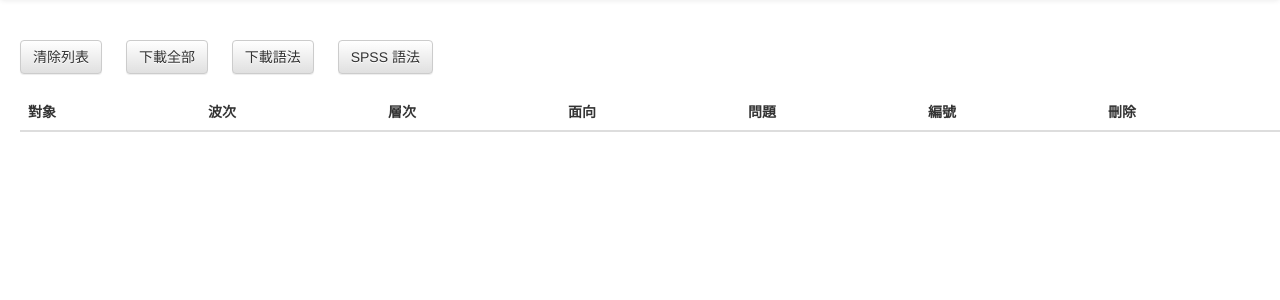
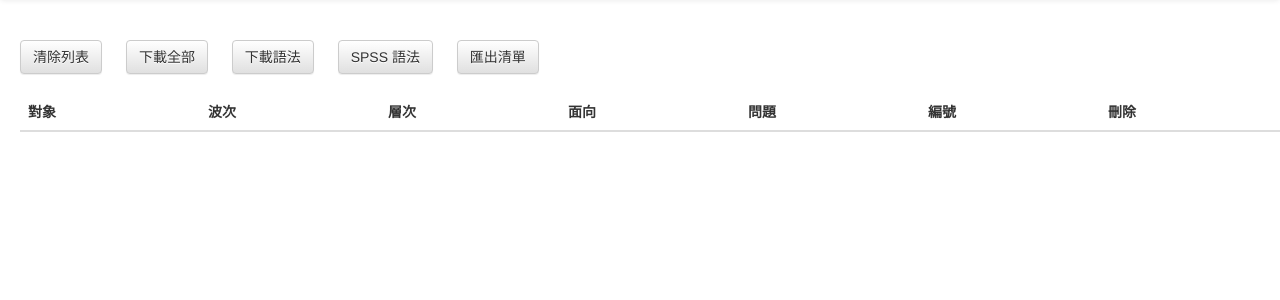
Before and after one commit to j129008/questionnaire-management-system, a Django app: page /download/ in a window 1280 px wide. Shown: the part 52-352 px from the top of the page. Run offline with Django 3.2, Linux system fonts and the light colour scheme; lists and menus that the app fills with data are empty; some libraries are stand-ins or nearby versions.

Commit message:
add download list button

```diff
--- a/templates/download.html
+++ b/templates/download.html
@@ -42,8 +42,9 @@
          <form style="margin-bottom: 20px" id="form" action="/download/" method="get">
             <button style="margin-right: 20px" class="btn btn-default" name="clear" value="true">清除列表</button>
             <button style="margin-right: 20px" class="btn btn-default" name="downloadAll" value="true">下載全部</button>
-            <button style="margin-right: 20px"class="btn btn-default" name="downloadProg" value="true">下載語法</button>
-            <button class="btn btn-default" name="downloadProg_SPSS" value="true">SPSS 語法</button>
+            <button style="margin-right: 20px" class="btn btn-default" name="downloadProg" value="true">下載語法</button>
+            <button style="margin-right: 20px" class="btn btn-default" name="downloadProg_SPSS" value="true">SPSS 語法</button>
+            <button class="btn btn-default" name="downloadList" value="true">匯出清單</button>
          </form>
          <table class="table">
             <thead>
```
